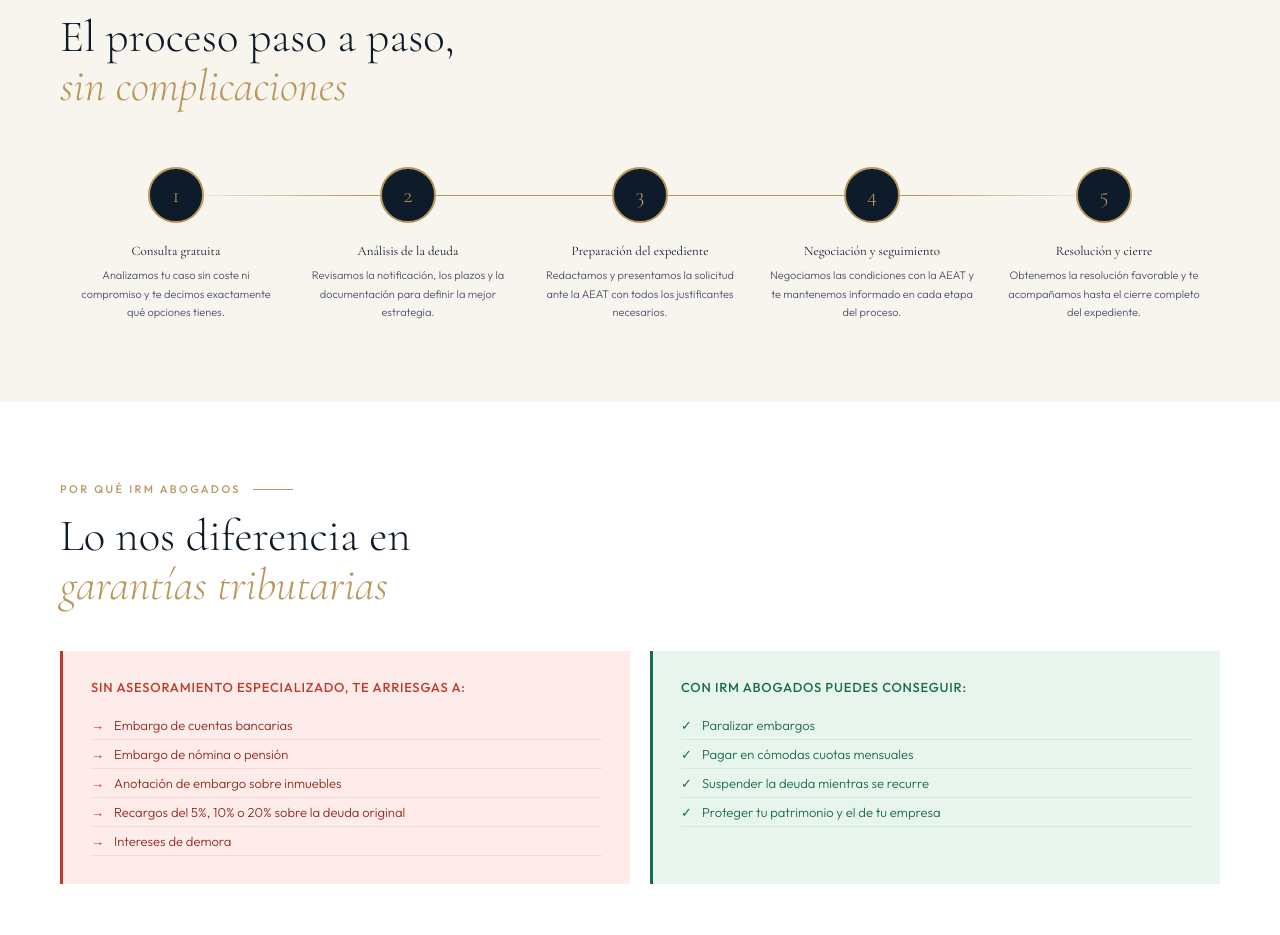
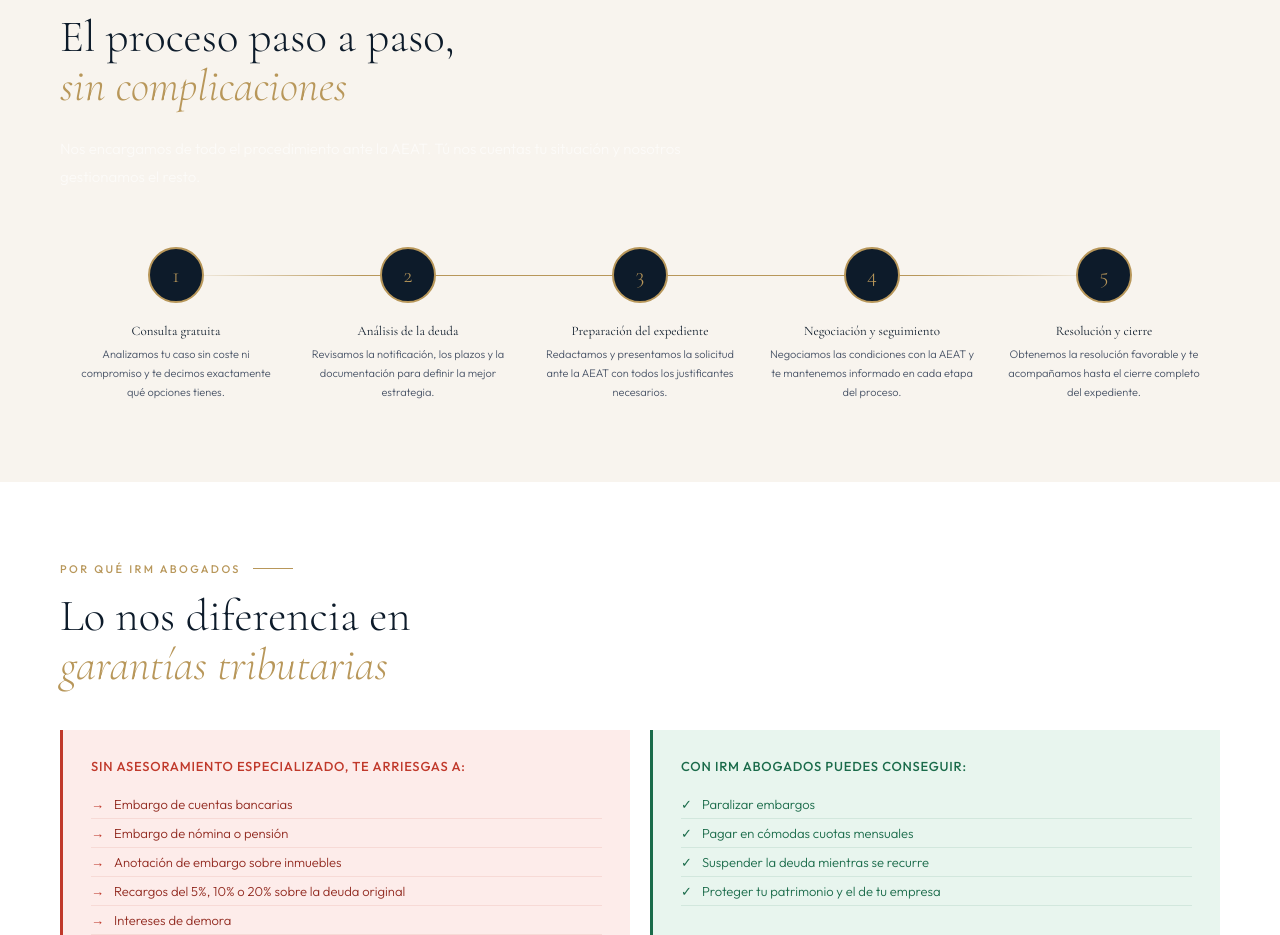
Before and after one commit to Ivanrm01/IRM-Abogados, a Next.js app: page /garantias-deuda-aeat in a window 1280 px wide. Shown: the part 3220-4155 px from the top of the page. Built offline with nearby package versions, Linux system fonts and the light colour scheme.

Commit message:
Update page.jsx

```diff
--- a/app/garantias-deuda-aeat/page.jsx
+++ b/app/garantias-deuda-aeat/page.jsx
@@ -136,6 +136,9 @@ export default function GarantiasPage() {
       <section className={styles.procesoSection}>
         <div className={styles.eyebrow}>Cómo trabajamos</div>
         <h2 className={styles.sectionTitle}>El proceso paso a paso,<br /><em>sin complicaciones</em></h2>
+        <p style={{fontSize:'15px', fontWeight:300, color:'rgba(255,255,255,.6)', maxWidth:'640px', marginTop:'24px', lineHeight:1.85}}>
+          Nos encargamos de todo el procedimiento ante la AEAT. Tú nos cuentas tu situación y nosotros gestionamos el resto.
+        </p>
         <div className={styles.pasos}>
           {pasos.map(p => (
             <div key={p.n} className={styles.paso}>
```
